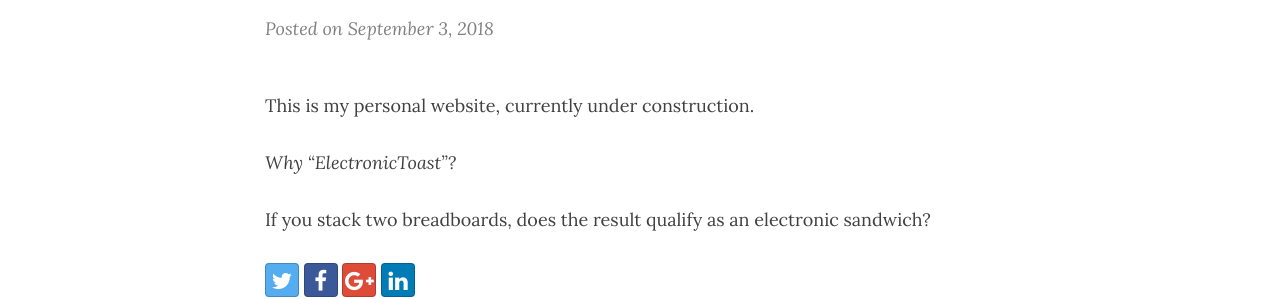
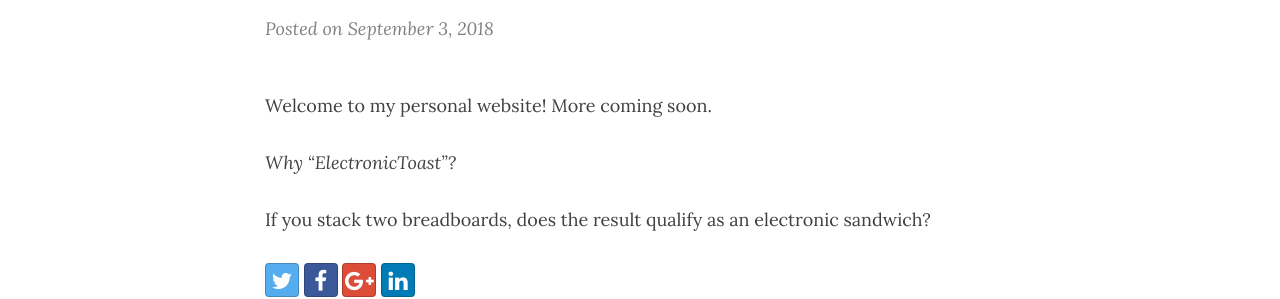
Before and after one commit to ElectronicToast/electronictoast.github.io, a Jekyll site: the page built from _posts/2018-09-03-under-construction.md, in a window 1280 px wide. Shown: the part 179-478 px from the top of the page. Built offline with Jekyll 4.4.1, drawn with Linux system fonts in a browser that asks for light colours; nearby versions of some CDN libraries.

Commit message:
Update 2018-09-03-under-construction.md

```diff
--- a/_posts/2018-09-03-under-construction.md
+++ b/_posts/2018-09-03-under-construction.md
@@ -3,7 +3,7 @@ layout: post
 title: Hello!
 ---
 
-This is my personal website, currently under construction.
+Welcome to my personal website! More coming soon.
 
 _Why "ElectronicToast"?_
 
```
